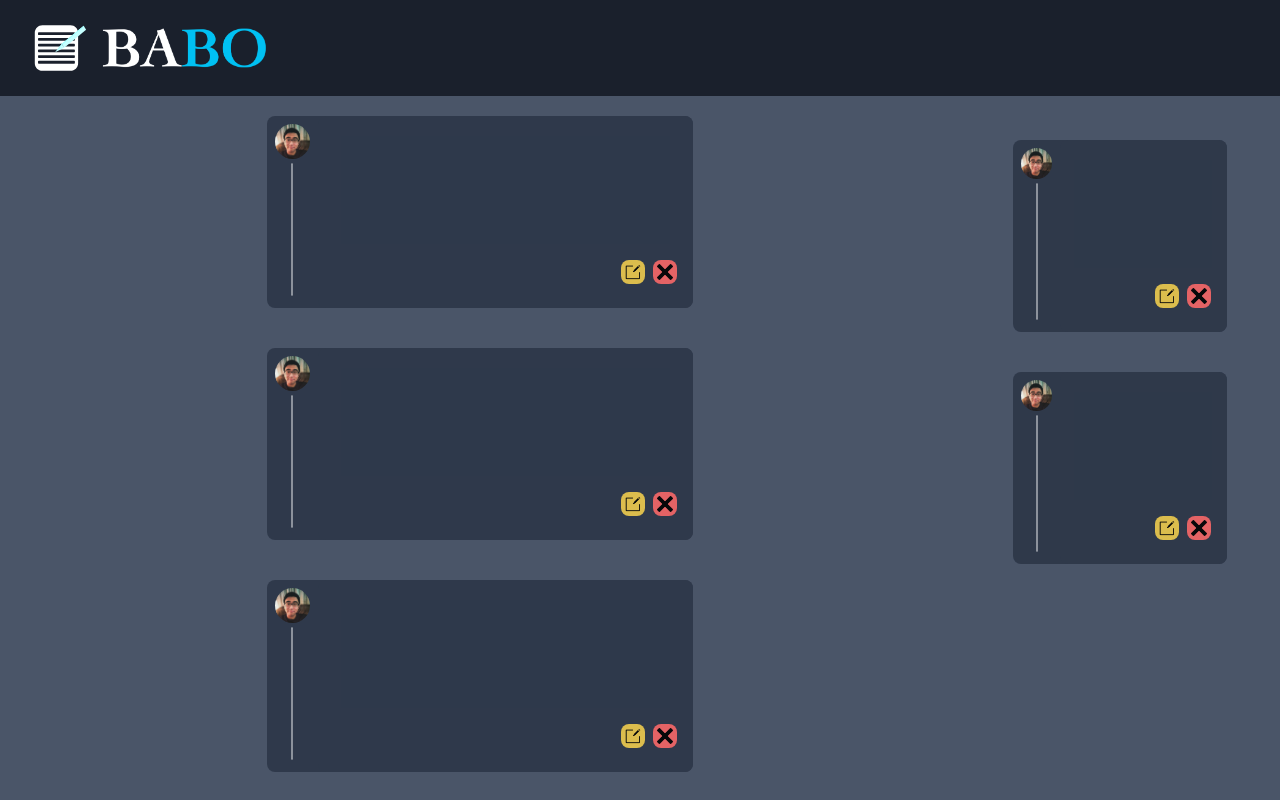
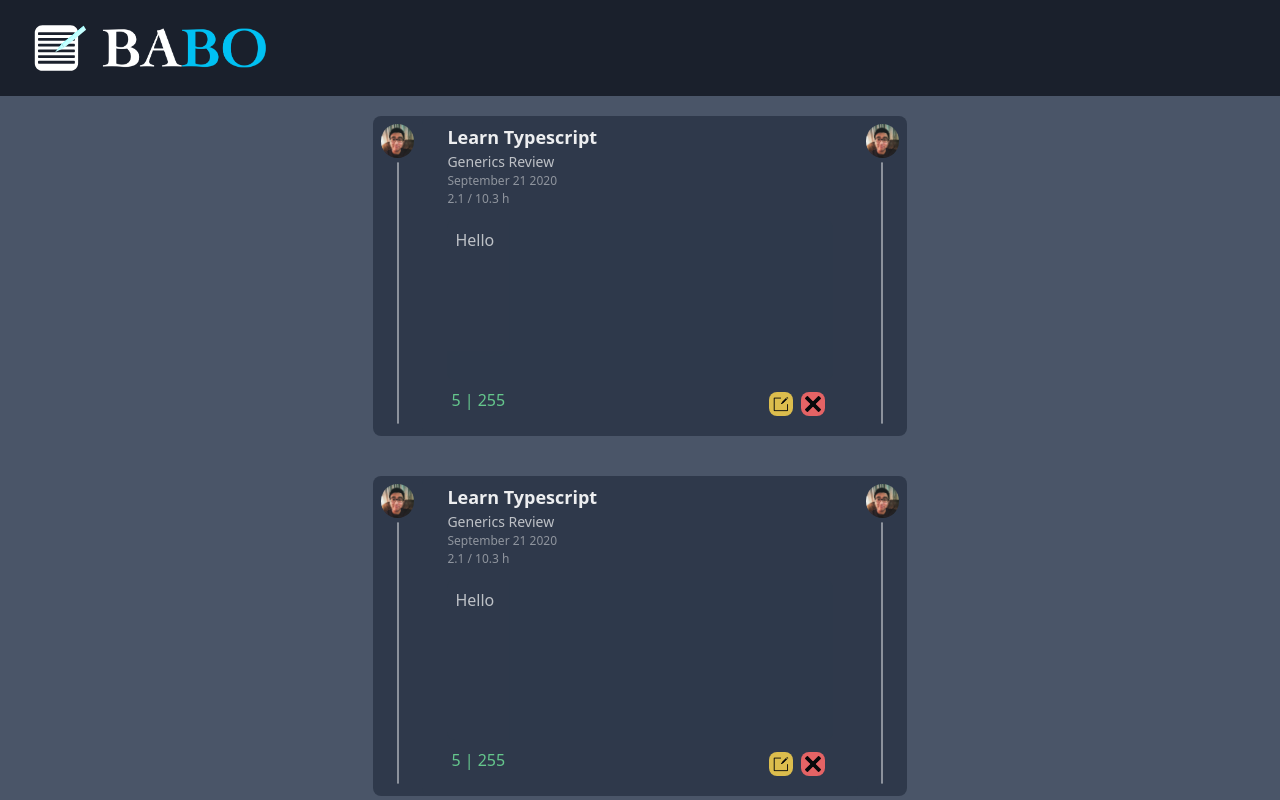
Before and after one commit to JamesTLopez/Babo, a React (Create React App) app: page /home in a window 1280 px wide. Built offline with nearby package versions, Linux system fonts and the light colour scheme.

Commit message:
Post edit ui created

```diff
--- a/package.json
+++ b/package.json
@@ -12,6 +12,7 @@
     "@types/react-dom": "^16.9.8",
     "@types/react-router-dom": "^5.1.5",
     "autoprefixer": "^10.0.1",
+    "formik": "^2.1.7",
     "postcss": "^8.1.1",
     "postcss-cli": "^8.0.0",
     "react": "^16.13.1",
--- a/src/App.tsx
+++ b/src/App.tsx
@@ -10,7 +10,7 @@ import Settings from "./components/pages/Settings";
 function App() {
   return (
     <Router>
-      <div className="h-screen overflow-hidden max-w-full  bg-red-0">
+      <div className="h-screen overflow-hidden max-w-full bg-gray-700 ">
         <Header />
         <Switch>
           <Route path="/home" component={Home}></Route>
--- a/src/assets/App.css
+++ b/src/assets/App.css
@@ -64,24 +64,6 @@ body,
           animation: fadeIn 1s;
 }
 
-@-webkit-keyframes fadeIn {
-  from {
-    opacity: 0;
-  }
-  to {
-    opacity: 1;
-  }
-}
-
-@keyframes fadeIn {
-  from {
-    opacity: 0;
-  }
-  to {
-    opacity: 1;
-  }
-}
-
 .headerNav a {
   border-radius: 10px;
   -webkit-transition: all 0.4s;
@@ -102,9 +84,42 @@ body,
 
 .post {
   opacity: 0.9;
+  scroll-behavior: smooth;
 }
 
 .post:focus {
   opacity: 1;
 }
+
+.h-100 {
+  height: 20rem;
+}
+
+.fadeIn {
+  -webkit-animation: fadeIn 0.5s;
+          animation: fadeIn 0.5s;
+}
+
+.transition {
+  -webkit-transition: all 0.6s;
+  transition: all 0.6s;
+}
+
+@-webkit-keyframes fadeIn {
+  from {
+    opacity: 0;
+  }
+  to {
+    opacity: 1;
+  }
+}
+
+@keyframes fadeIn {
+  from {
+    opacity: 0;
+  }
+  to {
+    opacity: 1;
+  }
+}
 /*# sourceMappingURL=App.css.map */
--- a/src/assets/App.scss
+++ b/src/assets/App.scss
@@ -52,15 +52,7 @@ body,
   color:white;
   animation: fadeIn 1s;
 
-  @keyframes fadeIn {
-    from{
-      opacity: 0;
-    }
-    to{
-      opacity: 1;
-    }
 
-  }
   a{
 
     border-radius: 10px;
@@ -83,7 +75,32 @@ body,
 
 .post{
   opacity: 0.9;
+  scroll-behavior: smooth;
   &:focus{
     opacity: 1;
   }
 }
+
+.h-100{
+  height: 20rem;
+}
+
+
+.fadeIn{
+  animation: fadeIn 0.5s;
+}
+
+
+.transition{
+  transition: all 0.6s;
+}
+
+@keyframes fadeIn {
+  from{
+    opacity: 0;
+  }
+  to{
+    opacity: 1;
+  }
+
+}
--- a/src/components/auth/Login.tsx
+++ b/src/components/auth/Login.tsx
@@ -1,11 +1,34 @@
-import React from 'react'
+import React from "react";
+import { Formik,Form,Field } from "formik";
+
+
+interface MyFormValues {
+    firstName: string;
+  }
 
 function Login() {
-    return (
-        <div className="container">
-            <h1>Hello from Login</h1>
-        </div>
-    )
+    const initialValues: MyFormValues = { firstName: '' };
+
+  return (
+    <div className="h-screen flex">
+      <div className="container mx-auto">
+        <Formik
+          initialValues={initialValues}
+          onSubmit={(values, actions) => {
+            console.log({ values, actions });
+            alert(JSON.stringify(values, null, 2));
+            actions.setSubmitting(false);
+          }}
+        >
+          <Form>
+            <label htmlFor="firstName">First Name</label>
+            <Field id="firstName" name="firstName" placeholder="First Name" />
+            <button type="submit">Submit</button>
+          </Form>
+        </Formik>
+      </div>
+    </div>
+  );
 }
 
-export default Login
+export default Login;
--- a/src/components/pages/Home.tsx
+++ b/src/components/pages/Home.tsx
@@ -4,7 +4,7 @@ import Post from "../posts/Post";
 function Home() {
   return (
     <div className="h-screen flex overflow-y-scroll bg-gray-700">
-      <div className="container  w-3/4 flex flex-col items-center">
+      <div className="container mx-auto w-3/4 flex flex-col items-center">
         <div className="tabs w-8/12 ">
           <div className="container flex justify-center">
 
@@ -23,14 +23,14 @@ function Home() {
           </div>
         </div>
       </div>
-      <div className="container w-1/4 flex justify-center ">
+      {/* <div className="container right-0 absolute w-1/4 flex justify-center ">
         <div className="feed fixed w-1/4">
-          <div className="container flex flex-col items-center mt-6">
+          <div className="container flex flex-col items-center mt-0">
             <Post user="James" replyingTo="Terry" content="This my first post"/>
             <Post user="James" replyingTo="Terry" content="This my first post"/>
           </div>
         </div>
-      </div>
+      </div> */}
     </div>
   );
 }
--- a/src/components/posts/Post.tsx
+++ b/src/components/posts/Post.tsx
@@ -1,7 +1,8 @@
-import React from "react";
+import React, { useEffect, useState } from "react";
 import ProfilesPic from "../../images/pro.jpg";
-import Edit from "../../images/edit.png"
-import Delete from "../../images/delete.png"
+import Edit from "../../images/edit.png";
+import Delete from "../../images/delete.png";
+import { Formik,Form,Field } from "formik";
 
 interface props {
   user: string;
@@ -9,26 +10,99 @@ interface props {
   content: string;
 }
 
+interface postValues {
+  title:string;
+  hours:number;
+  date:string;
+  description?:string;
+}
+
 const Post: React.FC<props> = ({ user, replyingTo, content }) => {
+  let [activate, setActivate] = useState<boolean>(false);
+  let [postValues, setPost] = useState<postValues>({title:"Generics Review",hours:2.1,date:"September 21 2020",description:"Hello"});
+  let [wordCount, setWordCount] = useState<number>(0);
+
+  useEffect(() => {
+    if(postValues.description?.length !== undefined){
+      setWordCount(postValues.description.length);
+    }
+    console.log("i ran once")
+
+  });
+
+  const activateText = () => {
+    setActivate(!activate);
+  };
+
+  const words = (e: React.ChangeEvent<HTMLTextAreaElement>) => {
+    if (e.target.value.length >= 255) {
+      alert("Too many characters in description");
+      setActivate(!activate);
+    }
+    setPost({title:postValues.title,hours:postValues.hours,date:postValues.date,description:e.target.value})
+    setWordCount(e.target.value.length);
+  };
+
   return (
-    <div className="post h-48 w-4/6 bg-gray-800 my-5 rounded-lg flex">
+    <div className="post fadeIn h-100 w-10/12 bg-gray-800 my-5 rounded-lg flex ">
       <div className="image flex flex-col items-center m-2 ">
         <img className="h-10 rounded-full" src={ProfilesPic} alt="temp"></img>
         <div className="my-1 vertical-divider h-full rounded-lg"></div>
       </div>
       <div className="flex items-center flex-col w-full p-2 bg-gray-800 rounded-lg">
+        <div className="flex w-11/12 ">
+          <div className="flex-1 text-xs text-white flex flex-col justify-center">
+            <h2 className="text-lg font-bold opacity-100">Learn Typescript</h2>
+            <h2 className="text-sm opacity-75">{postValues.title}</h2>
+            <h2 className="opacity-50">{postValues.date}</h2>
+            <h2 className="opacity-50">{postValues.hours} / 10.3 h</h2>
+          </div>
+          {activate ?<div className="fadeIn flex-1 text-xs text-white flex flex-col">
+            <Formik initialValues={postValues}
+                   onSubmit={(values, actions) => {
+                    setPost({title:values.title,hours:values.hours,date:values.date})
+                    actions.setSubmitting(false);
+                  }}>
+              <Form className="flex flex-col">
+                <label htmlFor="title">Title</label>
+                <Field className="bg-gray-700" id="title" name="title" placeholder="title" />
+                <label htmlFor="date">Date</label>
+                <Field className="bg-gray-700" id="date" name="date" placeholder="date" />
+                <label htmlFor="hours">Hours Worked</label>
+                <Field className="bg-gray-700" id="hours" name="hours" placeholder="Hours" />
+                <button type="submit">Submit</button>
+              </Form>
+            </Formik>
+          </div>:null}
+        </div>
         <textarea
-          className="textarea w-11/12 mt-3 outline-none resize-none bg-gray-800 text-white opacity-75 h-full"
+          className={` textarea w-11/12 mt-3 outline-none resize-none rounded-lg  text-white opacity-75 h-full p-2 ${
+            activate ? "fadeIn bg-gray-900" : "bg-gray-800"
+          }  `}
+          disabled={!activate}
+          onChange={words}
+          value={postValues.description}
         />
-        <div className="w-full flex py-3 px-1">
-            <div className="flex-1">
-
-            </div>
-            <div className="flex-1 flex justify-end">
-                <button className="p-1 m-1 rounded-lg bg-yellow-500  text-xs p-1 text-white"><img className="h-4" src={Edit} alt="Edit Message"></img></button>
-                <button className="p-1 m-1 rounded-lg bg-red-500  text-xs p-1 text-white"><img className="h-4" src={Delete} alt="Delete Message"></img></button>
-            </div>
+        <div className="w-11/12 flex py-2 px-1">
+          <div className="flex-1">
+            <label className="text-green-400 ">{wordCount} | 255</label>
+          </div>
+          <div className="flex-1 flex justify-end">
+            <button
+              onClick={activateText}
+              className="p-1 m-1 rounded-lg bg-yellow-500  text-xs text-white"
+            >
+              <img className="h-4" src={Edit} alt="Edit Message"></img>
+            </button>
+            <button className="p-1 m-1 rounded-lg bg-red-500  text-xs  text-white">
+              <img className="h-4" src={Delete} alt="Delete Message"></img>
+            </button>
+          </div>
         </div>
+      </div>
+      <div className="image flex flex-col items-center my-2 ml-2 mr-2 ">
+        <img className="h-10 rounded-full" src={ProfilesPic} alt="temp"></img>
+        <div className="my-1 vertical-divider h-full rounded-lg"></div>
       </div>
     </div>
   );
```
Also changed, not shown: src/components/posts/Posts.tsx (added, +20 -0 lines), src/assets/main.css, tailwind.js, 2 other files (tests, documents, lock files or other folders).
